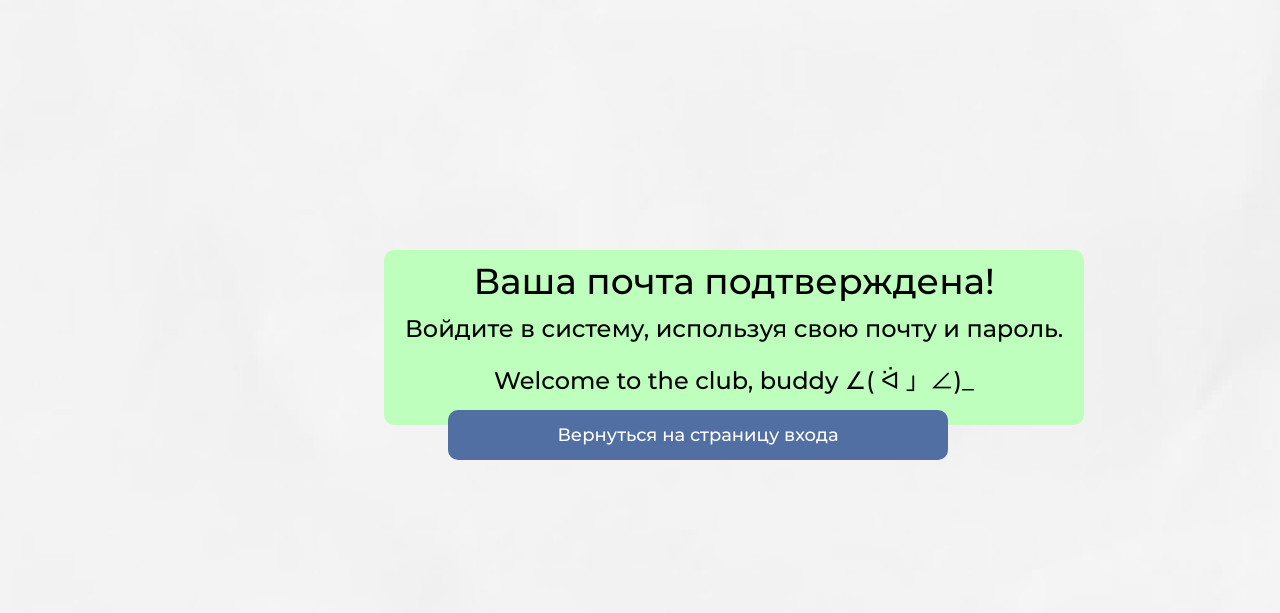
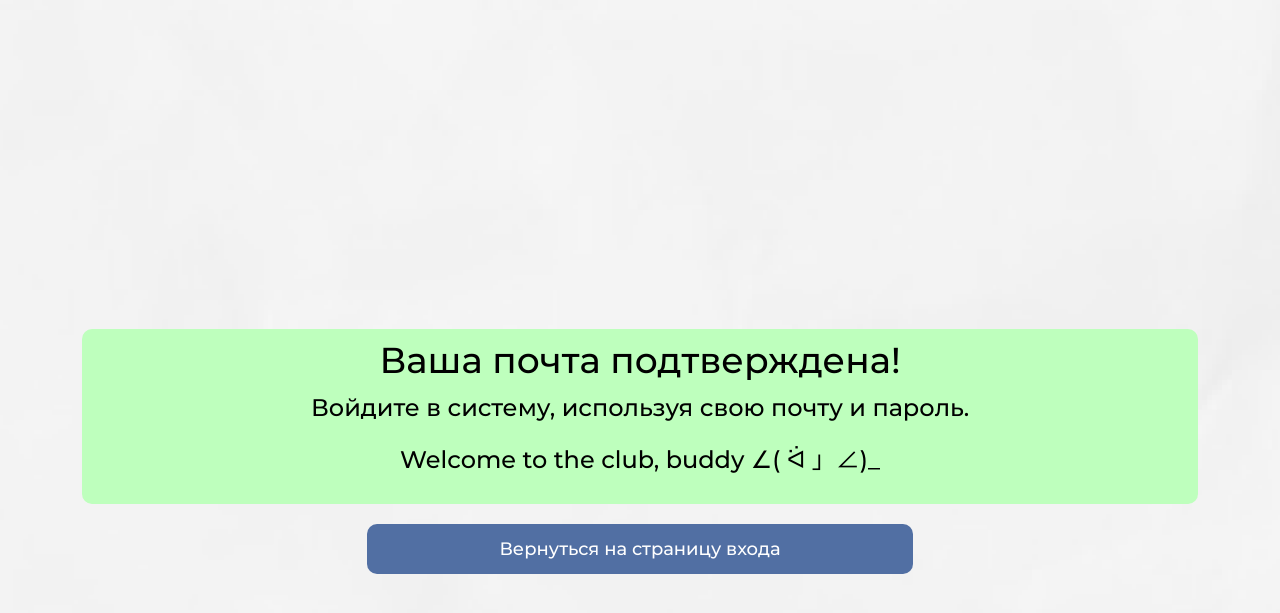
Before and after one commit to f55desu/STR-system, a Django app: page /acc_active_confirmed in a window 1280 px wide. Shown: the part 70-683 px from the top of the page. Run offline with Django 3.2, Linux system fonts and the light colour scheme; some libraries are stand-ins or nearby versions.

Commit message:
Fixed adaptive design for after registration pages
Co-authored-by: Tanya-Podoprikhina <Tanya-Podoprikhina@users.noreply.github.com>

```diff
--- a/DjangoServer/STR/static/STR/css/activation_email.css
+++ b/DjangoServer/STR/static/STR/css/activation_email.css
@@ -8,14 +8,12 @@
     src: url('../fonts/Montserrat-Medium.ttf');
 }
 .centerContent {
-    position: absolute;
-    top: 40%;
-    left: 30%;
-    width: 700px;
+    width: 100%;
     padding: 10px;
     background-color: #beffbd;
     text-align: center;
     border-radius: 10px;
+    margin: 25% auto 20px;
 }
 .centerContent p {
     color: black;
@@ -28,15 +26,16 @@
     font-size: 36px;
 }
 
+.button_back_confirmed{
+    margin: auto;
+}
+
 .back_button{
-    position: absolute;
-    top: 60%;
-    left: 35%;
     color: rgb(255, 255, 255);
     background-color: rgb(81, 111, 163);
     border-radius: 10px;
     padding: 12px 20px;
-    width: 500px;
+    width: 100%;
     height: 50px;
     font-family: 'Montserrat-Medium';
     font-size: 18px;
--- a/DjangoServer/STR/templates/STR/acc_active_confirmed.html
+++ b/DjangoServer/STR/templates/STR/acc_active_confirmed.html
@@ -1,14 +1,25 @@
 {% extends 'STR/base.html' %}
 
 {% block content %}
+<div class="container">
+    <div class="row confirmed">
+        <div class="col-md-12">
             <div class="centerContent">
                 {% csrf_token %}
                   <h4>Ваша почта подтверждена!</h4>
                   <p> Войдите в систему, используя свою почту и пароль.</p>
                   <p> Welcome to the club, buddy ∠( ᐛ 」∠)_ </p>
               </div>
+        </div>
+    </div>
+    <div class="row button">
+        <div class="col-md-6 button_back_confirmed">
+
                 <form method="post">
                     {% csrf_token %}
                     <button class="back_button" name="back_button"><p>Вернуться на страницу входа</p></button>
                 </form>
+        </div>
+    </div>
+</div>
 {% endblock %}
```
Also changed, not shown: DjangoServer/STR/templates/STR/acc_active_sent.html (+11 -5 lines). Lines whose indentation alone changed are shown as unchanged.
